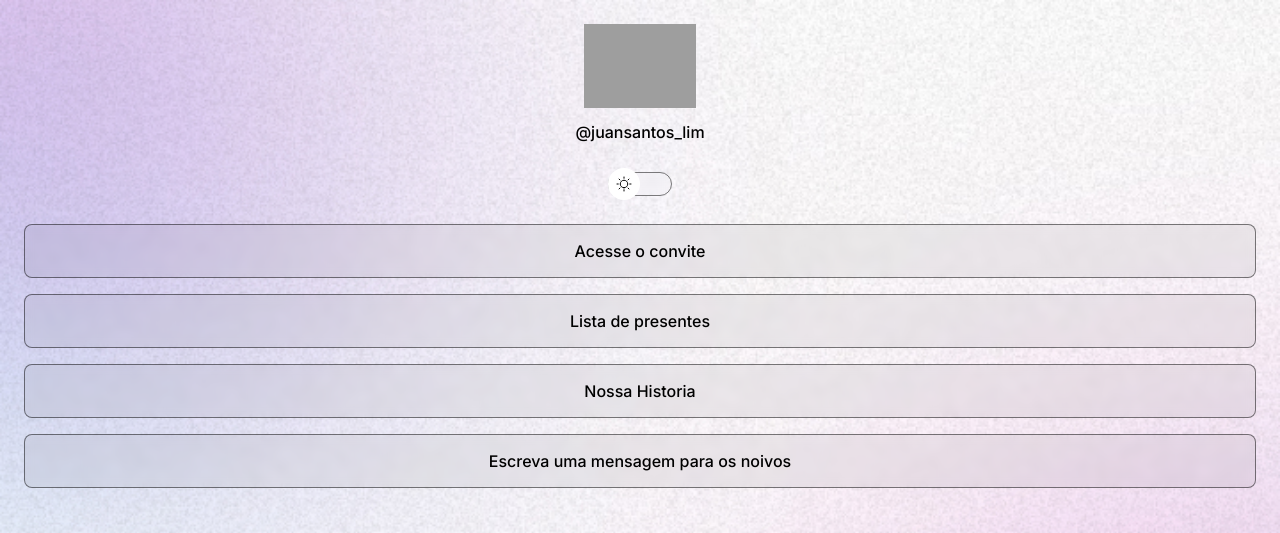
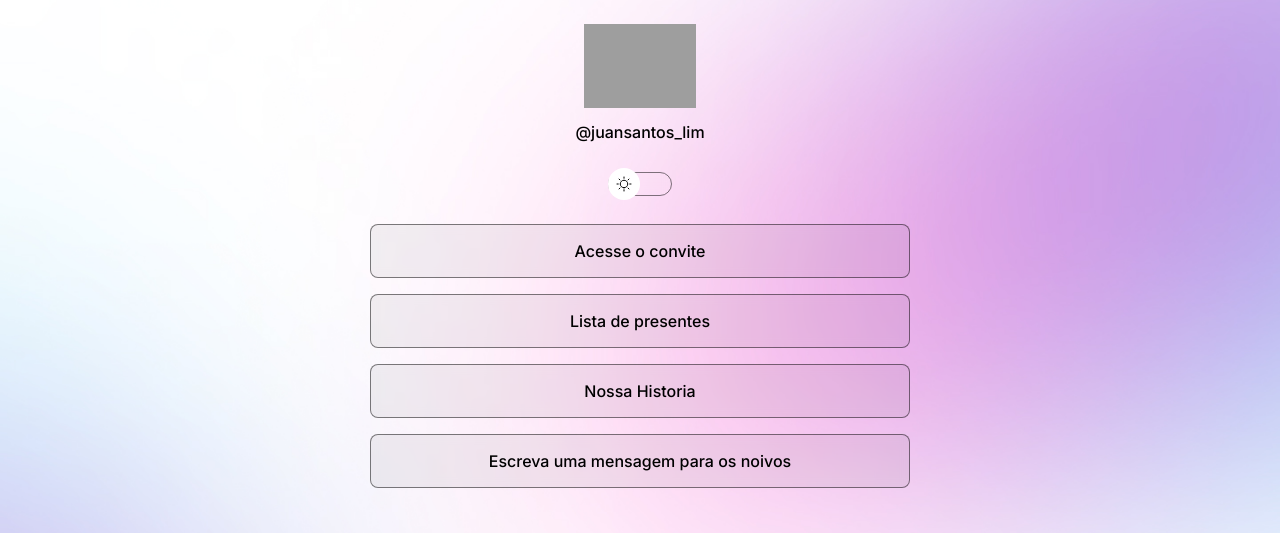
Before and after one commit to Juadev/noivado, a plain HTML site: page index.html in a window 1280 px wide. Shown: the top 533 px of the page. Drawn offline with nearby package versions, Linux system fonts and the light colour scheme; grey boxes are pictures that could not be loaded.

Commit message:
change background bassed on media queries

```diff
--- a/style.css
+++ b/style.css
@@ -29,6 +29,7 @@ body{
     background-size: cover ;
 */
 background:var(--bg-url) no-repeat top center/cover;
+height: 100vh;
  }
  body * {
     font-family: 'Inter', sans-serif;
@@ -38,7 +39,7 @@ color: var(--text-color);
 /* width: vai dizer qual será a largura da caixa aonde ficará a informação */
  #jsb{
     width: 100%;
-    max width: 580px;
+    max-width: 588px;
     margin: 0px auto 56px;
     padding: 0 24px;
  }
@@ -149,3 +150,12 @@ footer{
     text-align: center;
     font-size: 14px;
 }
+/* media queries*/
+@media (min-width:700px){
+    :root{
+        --bg-url:url(./assets/bg-desktop.jpg);
+    }
+    .light{
+        --bg-url:url(./assets/bg-desktop-light.jpg);
+    }
+}
```
